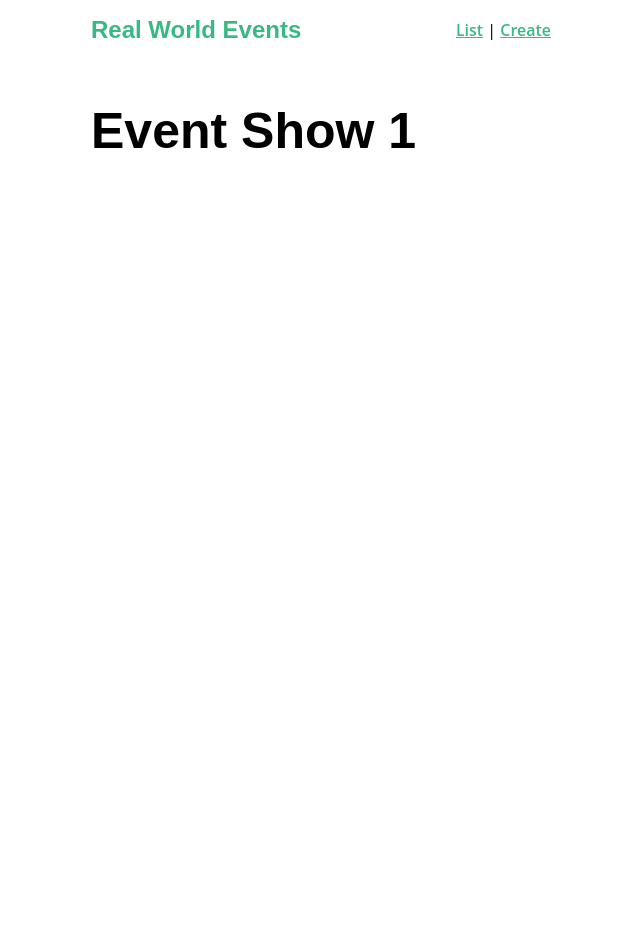
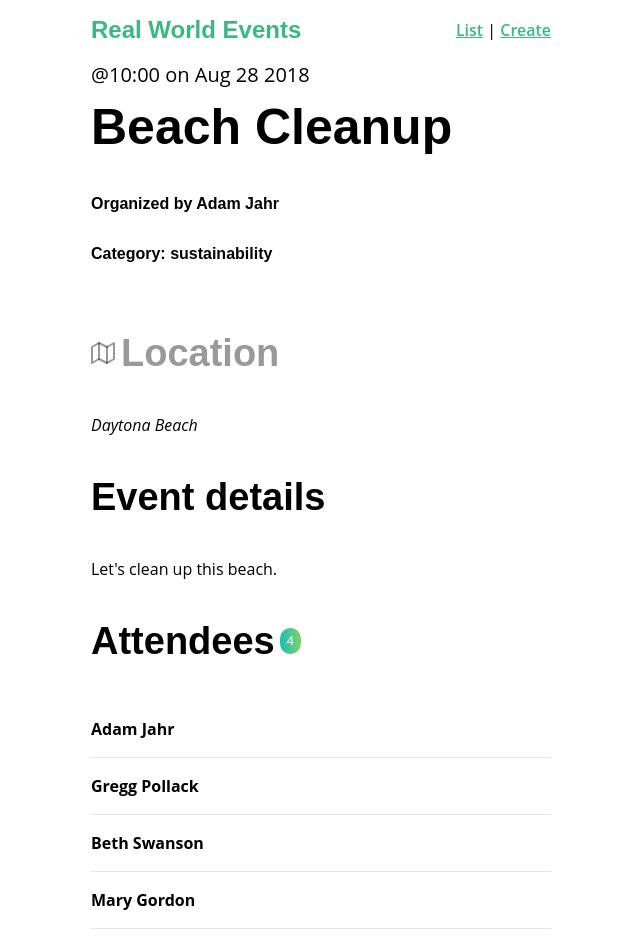
Before and after one commit to marcioviegas/real-world-app, a Vue app: page /event/1 in a window 1280 px wide. Shown: the whole page, without its empty margins (319-959 px from the left). Before the commit the page ends 800 px from the top, so only its background shows below. Built offline with nearby package versions, Linux system fonts and the light colour scheme; data requests are answered from the project's data file.

Commit message:
Add server calls using mocked db.json database

```diff
--- /dev/null
+++ b/db.json
@@ -0,0 +1,76 @@
+{
+  "events": [
+    {
+      "id": 1,
+      "title": "Beach Cleanup",
+      "date": "Aug 28 2018",
+      "time": "10:00",
+      "location": "Daytona Beach",
+      "description": "Let's clean up this beach.",
+      "organizer": "Adam Jahr",
+      "category": "sustainability",
+      "attendees": [
+        {
+          "id": "abc123",
+          "name": "Adam Jahr"
+        },
+        {
+          "id": "def456",
+          "name": "Gregg Pollack"
+        },
+        {
+          "id": "ghi789",
+          "name": "Beth Swanson"
+        },
+        {
+          "id": "jkl101",
+          "name": "Mary Gordon"
+        }
+      ]
+    },
+    {
+      "id": 2,
+      "title": "Park Cleanup",
+      "date": "Nov 12 2018",
+      "time": "12:00",
+      "location": "132 N Magnolia Street, Orlando, Florida",
+      "description": "We're going to clean up this park.",
+      "organizer": "Adam Jahr",
+      "category": "nature",
+      "attendees": [
+        {
+          "id": "ghi789",
+          "name": "Beth Swanson"
+        },
+        {
+          "id": "jkl101",
+          "name": "Mary Gordon"
+        }
+      ]
+    },
+    {
+      "id": 3,
+      "title": "Pet Adoption Day",
+      "date": "Dec 2 2018",
+      "time": "12:00",
+      "location": "132 N Magnolia Street, Orlando, Florida",
+      "description": "Help animals find new homes.",
+      "organizer": "Gregg Pollack",
+      "category": "animal welfare",
+      "attendees": [
+        {
+          "id": "abc123",
+          "name": "Adam Jahr"
+        },
+        {
+          "id": "ghi789",
+          "name": "Beth Swanson"
+        },
+        {
+          "id": "jkl101",
+          "name": "Mary Gordon"
+        }
+      ]
+    }
+  ]
+}
--- a/src/components/EventCard.vue
+++ b/src/components/EventCard.vue
@@ -1,7 +1,7 @@
 <template>
   <router-link
     class="event-link"
-    :to="{ name: 'event-show', params: { id: '1' } }"
+    :to="{ name: 'event-show', params: { id: event.id } }"
   >
     <div class="event-card -shadow">
       <span class="eyebrow">@{{ event.time }} on {{ event.date }}</span>
@@ -13,19 +13,8 @@
 
 <script>
 export default {
-  data() {
-    return {
-      event: {
-        id: 1,
-        title: 'Beach Cleanup',
-        date: 'Tues Aug 19, 2018',
-        time: '6:00',
-        attendees: [
-          { id: 'abc123', name: 'Adam Jahr' },
-          { id: 'def456', name: 'Gregg Pollack' }
-        ]
-      }
-    }
+  props: {
+    event: [Object]
   }
 }
 </script>
--- /dev/null
+++ b/src/services/EventService.js
@@ -0,0 +1,19 @@
+import axios from 'axios'
+
+const apiClient = axios.create({
+  baseURL: 'http://localhost:3000',
+  withCredentials: false,
+  headers: {
+    Accept: 'applications/json',
+    'Content-Type': 'application/json'
+  }
+})
+
+export default {
+  getEvents() {
+    return apiClient.get('/events')
+  },
+  getEvent(id) {
+    return apiClient.get('/events/' + id)
+  }
+}
--- a/src/views/EventList.vue
+++ b/src/views/EventList.vue
@@ -1,15 +1,27 @@
 <template>
   <div>
     <h1>Event Listing</h1>
-    <EventCard />
+    <EventCard v-for="event in events" :key="event.id" :event="event" />
   </div>
 </template>
 
 <script>
 import EventCard from '@/components/EventCard.vue'
+import EventService from '@/services/EventService.js'
+
 export default {
   components: {
     EventCard
+  },
+  data() {
+    return {
+      events: []
+    }
+  },
+  created() {
+    EventService.getEvents().then(response => {
+      this.events = response.data
+    })
   }
 }
 </script>
--- a/src/views/EventShow.vue
+++ b/src/views/EventShow.vue
@@ -1,13 +1,67 @@
 <template>
-  <h1>Event Show {{ id }}</h1>
+  <div>
+    <div class="event-header">
+      <span class="eyebrow">@{{ event.time }} on {{ event.date }}</span>
+      <h1 class="title">{{ event.title }}</h1>
+      <h5>Organized by {{ event.organizer }}</h5>
+      <h5>Category: {{ event.category }}</h5>
+    </div>
+    <BaseIcon name="map"><h2>Location</h2></BaseIcon>
+    <address>{{ event.location }}</address>
+    <h2>Event details</h2>
+    <p>{{ event.description }}</p>
+    <h2>
+      Attendees
+      <span class="badge -fill-gradient">{{
+        event.attendees ? event.attendees.length : 0
+      }}</span>
+    </h2>
+    <ul class="list-group">
+      <li
+        v-for="(attendee, index) in event.attendees"
+        :key="index"
+        class="list-item"
+      >
+        <b>{{ attendee.name }}</b>
+      </li>
+    </ul>
+  </div>
 </template>
 
 <script>
+import EventService from '@/services/EventService.js'
 export default {
-  props: ["id"]
+  props: ['id'],
+  data() {
+    return {
+      event: {}
+    }
+  },
+  created() {
+    EventService.getEvent(this.id).then(response => {
+      this.event = response.data
+    })
+  }
 }
 </script>
 
-<style>
-
+<style scoped>
+.location {
+  margin-bottom: 0;
+}
+.location > .icon {
+  margin-left: 10px;
+}
+.event-header > .title {
+  margin: 0;
+}
+.list-group {
+  margin: 0;
+  padding: 0;
+  list-style: none;
+}
+.list-group > .list-item {
+  padding: 1em 0;
+  border-bottom: solid 1px #e5e5e5;
+}
 </style>
```
Also changed, not shown: public/db.json (added, +49 -0 lines).
